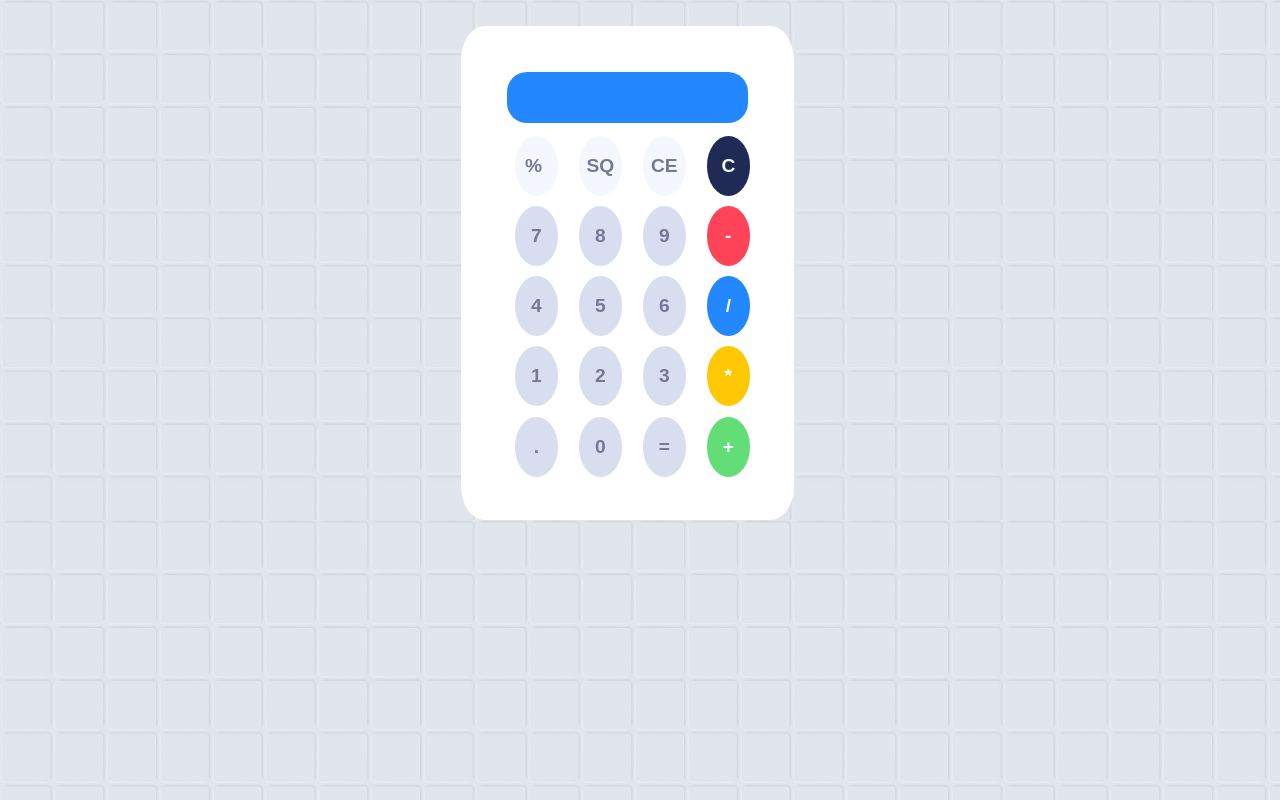
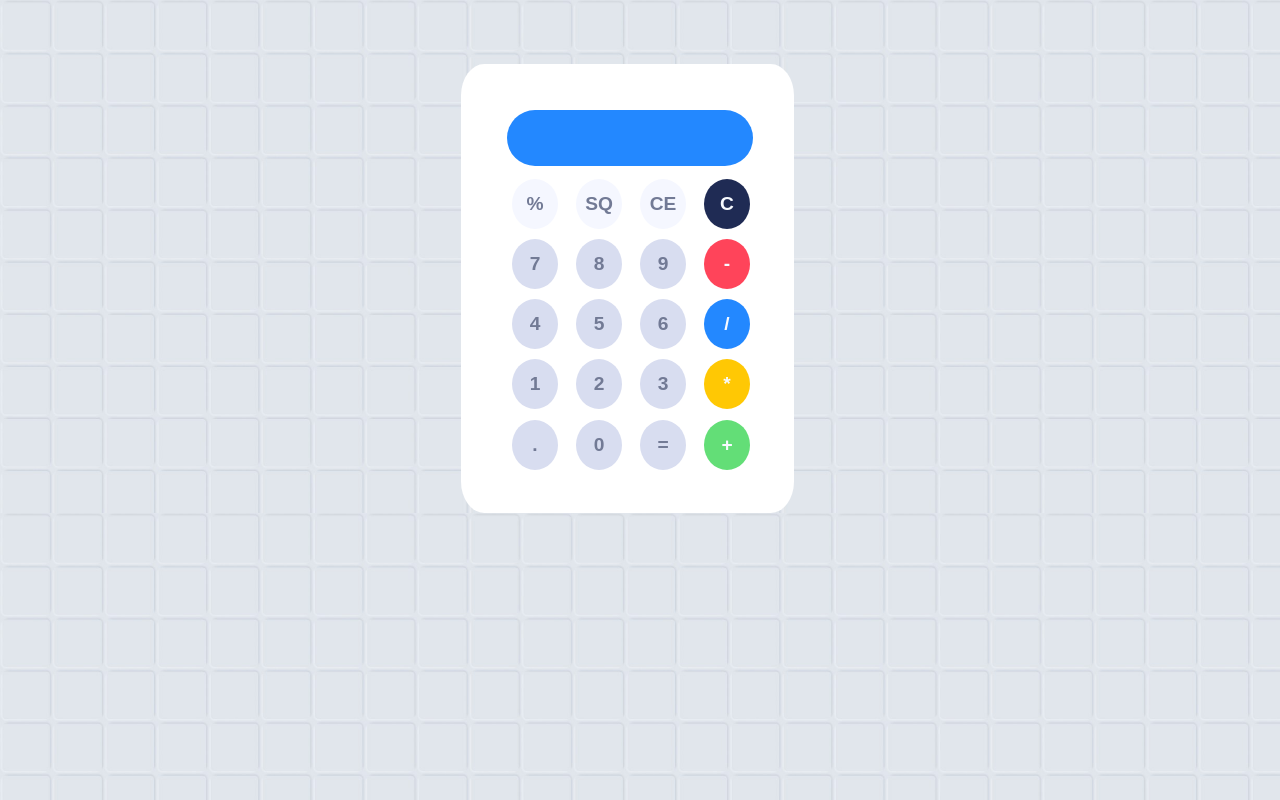
Before and after one commit to jenny-Musah/Calculator, a plain HTML site: page index.html in a window 1280 px wide. Drawn offline with Linux system fonts and the light colour scheme.

Commit message:
calculator ui update

```diff
--- a/index.html
+++ b/index.html
@@ -10,45 +10,47 @@
 
     <div id="calculator">
 
-            <div id="top"></div>
+            <input id="top" readonly></input>
+    <div id="keys">
 
             <div class="keypad">
-                <input style="background-color: #f5f7ff" class="button" type="button" value="% ">
-                <input style="background-color: #f5f7ff"class="button" type="button" value="SQ">
-                <input style="background-color: #f5f7ff" class="button"type="button" value="CE">
-                <input  style="background-color: #1f2b54"class="button special-buttons" type="button" value="C">
+                <button onclick="" style="background-color: #f5f7ff" class="button">%</button>
+                <button onclick="" style="background-color: #f5f7ff" class="button">SQ</button>
+                <button onclick="" style="background-color: #f5f7ff" class="button">CE</button>
+                <button onclick="" style="background-color: #1f2b54"class="button special-buttons" type="button">C</button>
             </div>
 
             <div class="keypad">
-                <input  class="button" type="button" value="7">
-                <input class="button" type="button" value="8">
-                <input class="button"type="button" value="9">
-                <input style="background-color: #ff445a" class="button special-buttons" type="button" value="-">
+                <button  onclick="" class="button">7</button>
+                <button  onclick="" class="button">8</button>
+                <button  onclick="" class="button">9</button>
+                <button onclick="" style="background-color: #ff445a" class="button special-buttons">-</button>
             </div>
 
             <div class="keypad">
-                <input class="button" type="button" value="4">
-                <input class="button" type="button" value="5">
-                <input class="button" type="button" value="6">
-                <input style="background-color: #2388ff;" class="button special-buttons" type="button" value="/">
+                <button  onclick="" class="button">4</button>
+                <button  onclick="" class="button">5</button>
+                <button  onclick="" class="button">6</button>
+                <button style="background-color: #2388ff;" class="button special-buttons">/</button>
 
             </div>
 
             <div class="keypad" >
-                <input class="button" type="button" value="1">
-                <input class="button" type="button" value="2">
-                <input class="button" type="button" value="3">
-                <input style="background-color: #ffc804; " class="button special-buttons" type="button" value="*">
+                <button  onclick="" class="button">1</button>
+                <button  onclick="" class="button">2</button>
+                <button  onclick="" class="button">3</button>
+                <button onclick="" style="background-color: #ffc804; " class="button special-buttons">*</button>
 
             </div>
 
             <div class="keypad">
-                <input class="button" type="button" value=".">
-                <input class="button" type="button" value="0">
-                <input class="button" type="button" value="=">
-                <input style="background-color: #63de77;" class="button special-buttons" type="button" value="+">
+                <button  onclick="" class="button">.</button>
+                <button  onclick="" class="button">0</button>
+                <button  onclick="" class="button">=</button>
+                <button onclick="" style="background-color: #63de77;" class="button special-buttons">+</button>
 
             </div>
+        </div>
 
     </div>
 </body>
--- a/style.css
+++ b/style.css
@@ -13,12 +13,15 @@ body{
 
 #top{
     border-style:hidden;
-    padding: 10%;
-    margin-bottom: 10%;
+    padding: 8%;
+    width: 80%;
     margin: 3%;
-    border-radius: 20px;
+    border-radius: 40px;
     background-color: rgb(35,136,255);
 
+}
+.keys{
+    margin: 3%;
 }
 .keypad{
     display:flex;
@@ -27,15 +30,14 @@ body{
 
 .button{
     border-style: hidden;
-    width: 60px;
-    height: 60px;
-    padding: 2px;
+    width: 50px;
+    height: 50px;
     margin: 2%;
-    margin-left: 6%;
+    margin-left: 5%;
     font-family: "Parkinsans", sans-serif;
     font-size: 1.2rem;
     font-weight: bold;
-    border-radius: 70%;
+    border-radius: 100%;
     background-color: #d8ddf0;
     color:  #727a95;
 
@@ -48,7 +50,7 @@ color: #f7faff;
     width: 20%;
     padding: 3%;
     border-radius: 7%;
-    margin-top: 2%;
+    margin-top: 5%;
     margin-left: 36%;
     background-color: white;
 }
```
Also changed, not shown: 48b2a95821cc88b20103337142abb084.png (deleted).
